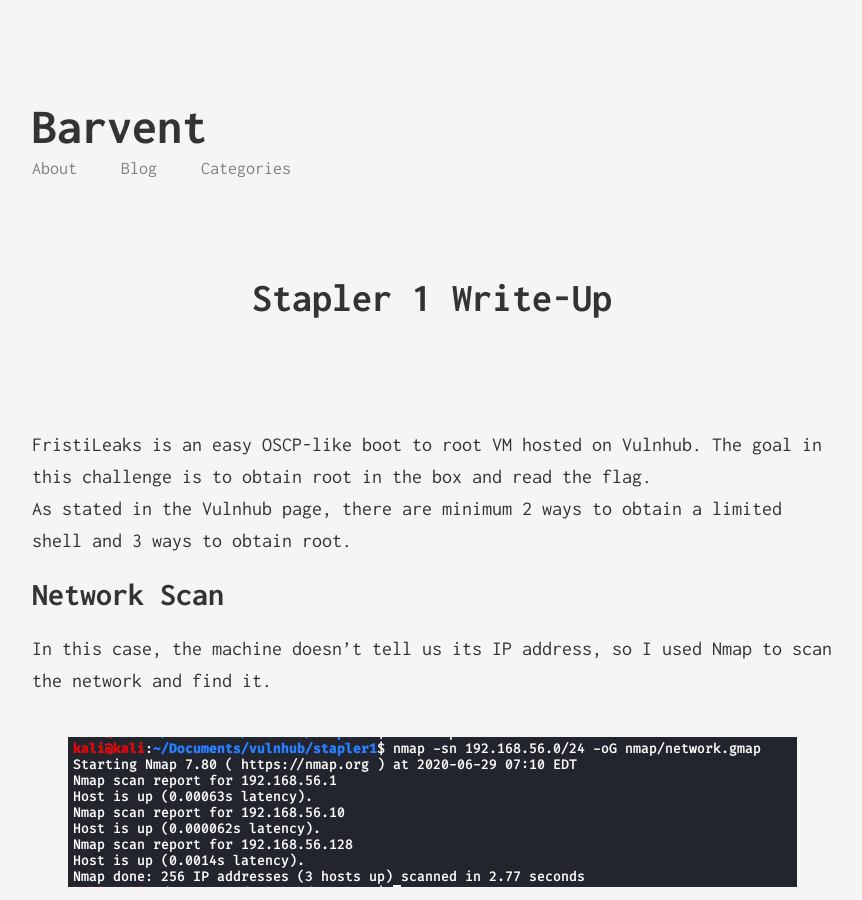
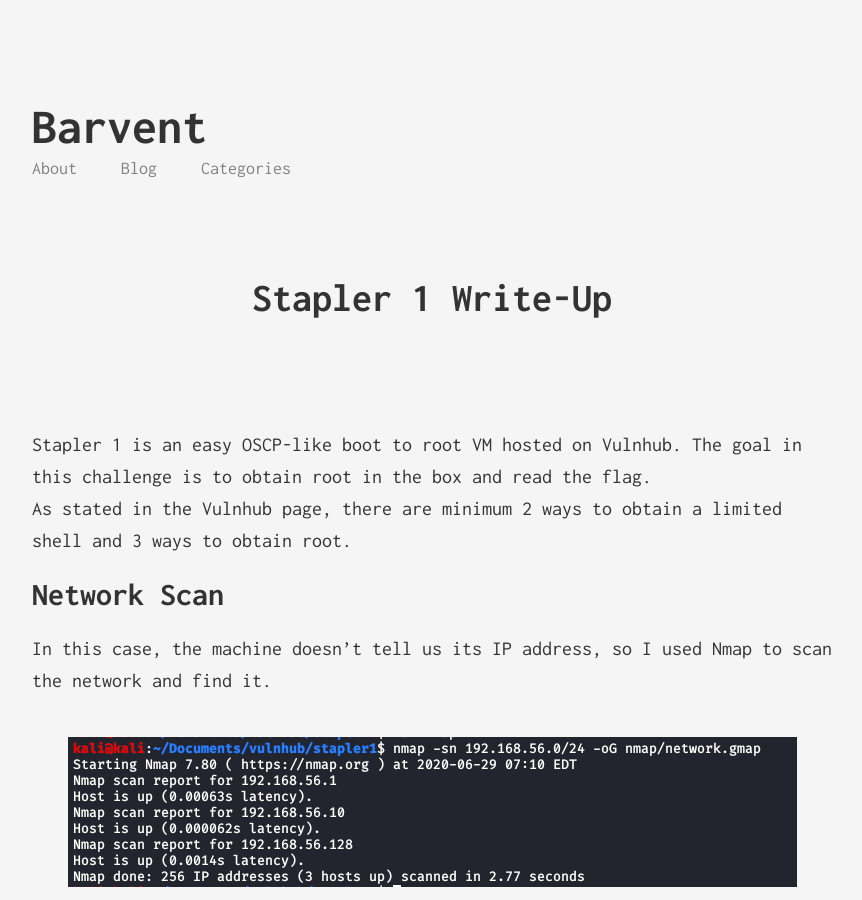
Before and after one commit to g-reig/g-reig.github.io, a Jekyll site: the page built from _posts/2020-07-2-stapler-1-writeup.md, in a window 1280 px wide and 900 px high. Shown: the whole window, without its empty margins (208-1070 px from the left). Built offline with Jekyll 4.4.1, drawn with Linux system fonts in a browser that asks for light colours.

Commit message:
Fixed typo

```diff
--- a/_posts/2020-07-2-stapler-1-writeup.md
+++ b/_posts/2020-07-2-stapler-1-writeup.md
@@ -4,7 +4,7 @@ title:  "Stapler 1 Write-Up"
 categories: [write-ups]
 permalink: /write-ups/stapler_1_writeup/
 ---
-FristiLeaks is an easy OSCP-like boot to root VM hosted on Vulnhub. The goal in this challenge is to obtain root in the box and read the flag.<br>
+Stapler 1 is an easy OSCP-like boot to root VM hosted on Vulnhub. The goal in this challenge is to obtain root in the box and read the flag.<br>
 As stated in the Vulnhub page, there are minimum 2 ways to obtain a limited shell and 3 ways to obtain root.
 <h1>Network Scan</h1>
 In this case, the machine doesn't tell us its IP address, so I used Nmap to scan the network and find it.
```
Also changed, not shown: 3 other files.
